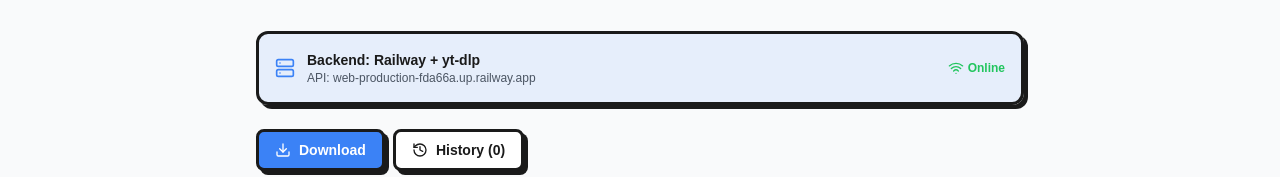
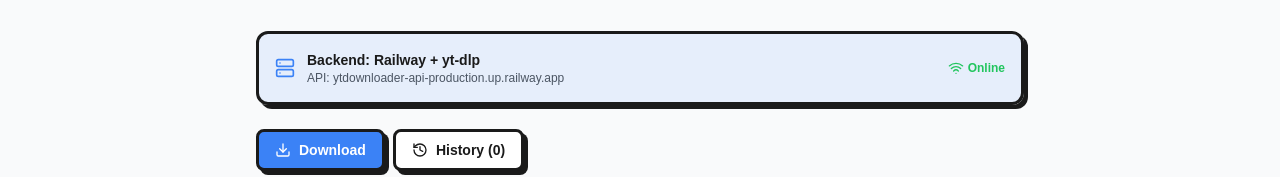
Before and after one commit to m0nz1/yt_downloader-api, a Next.js app: page / in a window 1280 px wide. Shown: the part 576-753 px from the top of the page. Built offline with nearby package versions, Linux system fonts and the light colour scheme.

Commit message:
Update Downloader.tsx

```diff
--- a/components/Downloader.tsx
+++ b/components/Downloader.tsx
@@ -28,7 +28,7 @@
   HardDrive,
 } from 'lucide-react';
 
-const API_URL = 'https://web-production-fda66a.up.railway.app';
+const API_URL = 'https://ytdownloader-api-production.up.railway.app';
 
 interface VideoInfo {
   id: string;
```
